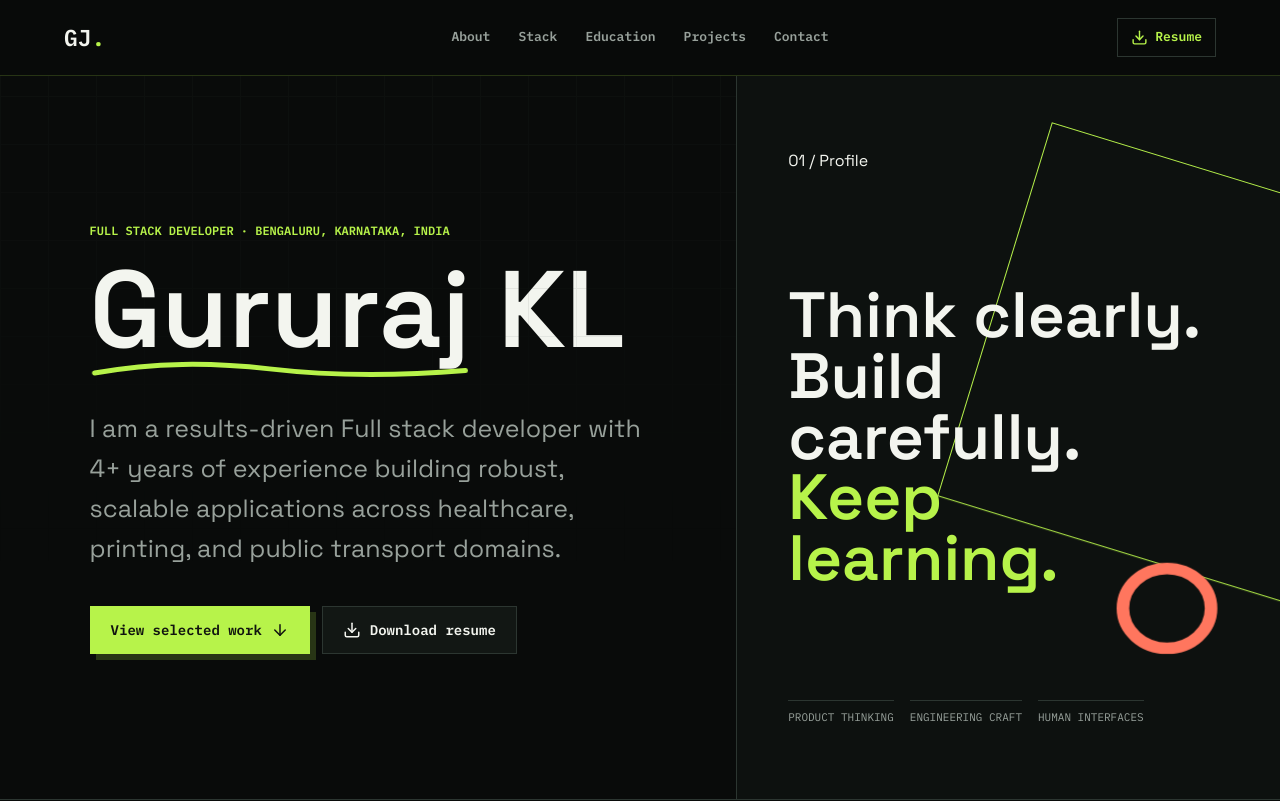
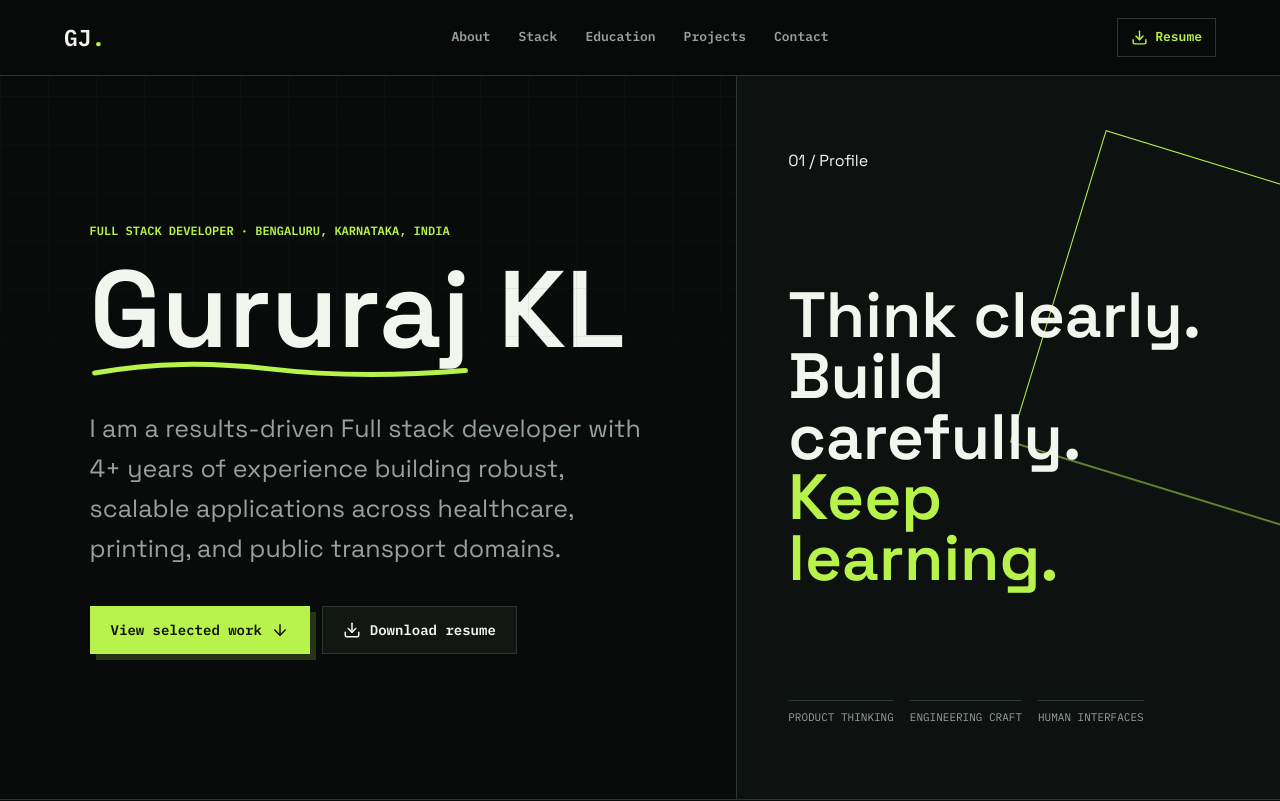
Before and after one commit to gururajkl/Portfolio, a React (Vite) app in the folder portfolio/: page / in a window 1280 px wide. Shown: the top 801 px of the page. Built offline with nearby package versions, Linux system fonts and the light colour scheme.

Commit message:
fix: adjust hero-visual dimensions and animations for improved layout

```diff
--- a/portfolio/src/DarkTheme.css
+++ b/portfolio/src/DarkTheme.css
@@ -37,8 +37,7 @@ h1 { max-width: 820px; color: var(--ink); font-size: clamp(66px,8.5vw,138px); li
 .button--secondary { border-color: var(--line); color: var(--ink); background: var(--surface); }
 .button--secondary:hover { border-color: var(--accent-warm); color: var(--accent-warm); }
 .hero-visual { position: relative; isolation: isolate; overflow: hidden; border-left: 1px solid var(--line); color: var(--ink); background: #0d110f; }
-.hero-visual::before { position: absolute; z-index: -1; top: 13%; right: -18%; width: 72%; aspect-ratio: 1; border: 1px solid var(--accent); content: ''; transform: rotate(18deg); animation: elastic-frame 8s ease-in-out infinite; }
-.hero-visual::after { position: absolute; z-index: -1; right: 12%; bottom: 14%; width: 72px; height: 72px; border: 12px solid var(--accent-warm); border-radius: 50%; content: ''; animation: bounce-mark 3.2s cubic-bezier(.34,1.56,.64,1) infinite; }
+.hero-visual::before { position: absolute; z-index: -1; top: 13%; right: -18%; width: 60%; aspect-ratio: 1; border: 1px solid var(--accent); content: ''; transform: rotate(18deg); animation: elastic-frame 8s ease-in-out infinite; }
 .visual-statement { font-family: var(--display); font-weight: 600; }
 .visual-statement em { color: var(--accent); font-style: normal; }
 .visual-meta span { border-color: var(--line); color: var(--muted); }
```
